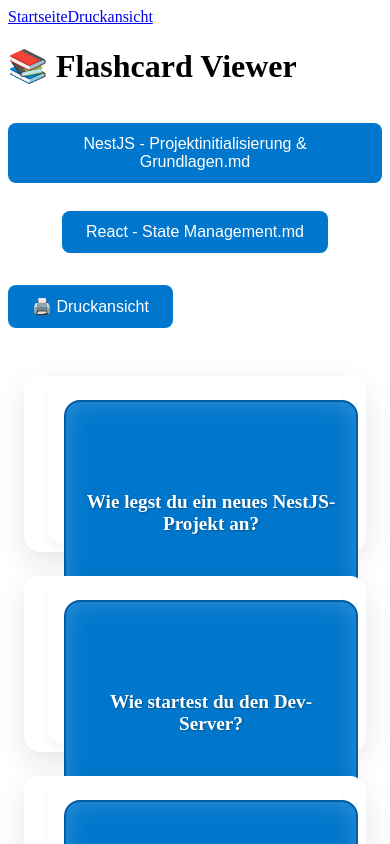
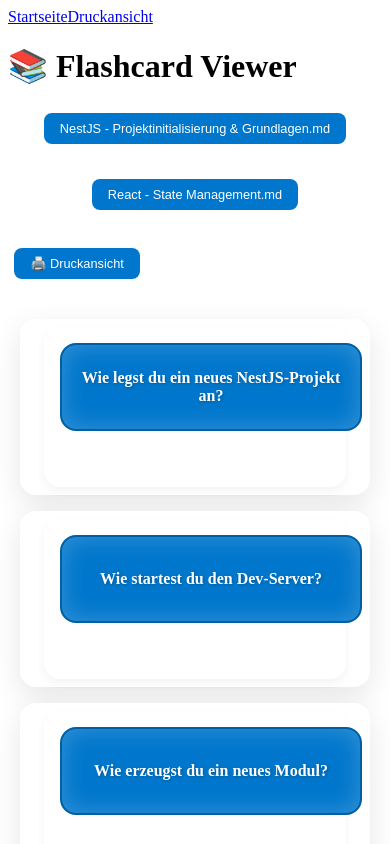
Before and after one commit to nadobnykh/react_flashcard_app, a React (Vite) app: page / in a window 390 px wide. Both pictures are taken after a click on the button "NestJS - Projektinitialisierung & Grundlagen.md". Shown: the top 844 px of the page. Built offline with nearby package versions, Linux system fonts and the light colour scheme.

Commit message:
refactor: Improve flip logic and enhance card interaction in StartPage

```diff
--- a/src/pages/StartPage.css
+++ b/src/pages/StartPage.css
@@ -1,14 +1,14 @@
+/* General container */
 .card-container {
-  margin-top: 2rem;
+  margin: 1.5rem auto;
+  max-width: 1100px;
   display: grid;
-  grid-template-columns: repeat(auto-fit, minmax(280px, 1fr));
-  gap: 1.5rem;
-  padding: 1rem;
-  max-width: 1100px;
-  margin-left: auto;
-  margin-right: auto;
+  grid-template-columns: repeat(auto-fit, minmax(250px, 1fr));
+  gap: 1rem;
+  padding: 0 0.75rem;
 }
 
+/* Flashcard styles */
 .card {
   background: #fff;
   border-radius: 1rem;
@@ -17,7 +17,7 @@
   cursor: pointer;
   perspective: 1200px;
   transition: transform 0.4s ease;
-  min-height: 8rem;
+  min-height: 10rem;
   display: flex;
   align-items: center;
   justify-content: center;
@@ -43,15 +43,12 @@
 .card-back {
   position: absolute;
   width: 100%;
-  -webkit-backface-visibility: hidden;
   backface-visibility: hidden;
-  -moz-backface-visibility: hidden;
-  -ms-backface-visibility: hidden;
   display: flex;
   align-items: center;
   justify-content: center;
-  height: 6cm;
-  font-size: 1.2rem;
+  height: 7rem;
+  font-size: 1.25rem;
   border-radius: 1rem;
   padding: 1rem;
   box-sizing: border-box;
@@ -61,9 +58,9 @@
 .card-front {
   background-color: #0077cc;
   color: white;
-  font-weight: 600;
-  box-shadow: inset 0 0 25px rgba(255, 255, 255, 0.2);
-  text-shadow: 1px 1px 2px rgba(0, 0, 0, 0.3);
+  font-weight: 700;
+  box-shadow: inset 0 0 25px rgba(255, 255, 255, 0.22);
+  text-shadow: 1px 1px 3px rgba(0, 0, 0, 0.25);
   border: 2px solid #005fa3;
 }
 
@@ -74,20 +71,23 @@
   border: 2px solid #ccc;
   font-weight: 400;
   overflow-y: auto;
-  box-shadow: inset 0 0 10px rgba(0, 0, 0, 0.05);
+  box-shadow: inset 0 0 10px rgba(0, 0, 0, 0.06);
   padding-top: 1.5rem;
+  text-align: left;
 }
 
+/* Buttons and file list */
 button {
   font-size: 1rem;
   padding: 0.75rem 1.5rem;
-  margin-top: 1rem;
+  margin: 0.4rem 0.4rem 1rem 0.4rem;
   background-color: #0077cc;
   color: white;
   border: none;
   border-radius: 8px;
   cursor: pointer;
   transition: background-color 0.3s ease;
+  user-select: none;
 }
 
 button:hover {
@@ -101,3 +101,36 @@
   justify-content: center;
   margin-bottom: 1rem;
 }
+
+/* Responsive tweaks */
+@media (max-width: 768px) {
+  .card {
+    min-height: 9rem;
+  }
+  .card-front,
+  .card-back {
+    height: 6rem;
+    font-size: 1.1rem;
+  }
+
+  button {
+    padding: 0.6rem 1.2rem;
+    font-size: 0.9rem;
+  }
+}
+
+@media (max-width: 480px) {
+  .card {
+    min-height: 8rem;
+  }
+  .card-front,
+  .card-back {
+    height: 5.5rem;
+    font-size: 1rem;
+  }
+
+  button {
+    padding: 0.5rem 1rem;
+    font-size: 0.8rem;
+  }
+}
--- a/src/pages/StartPage.tsx
+++ b/src/pages/StartPage.tsx
@@ -55,14 +55,15 @@
     navigate(`/print?file=${encodeURIComponent(`cards/${currentFile}`)}`);
   };
 
-  const toggleFlip = (index: number) => {
+  // Flip logic: flip on mouse or touch down, flip back on mouse/touch up or leave
+  const startFlip = (index: number) => {
+    setFlippedCards(prev => new Set(prev).add(index));
+  };
+
+  const endFlip = (index: number) => {
     setFlippedCards(prev => {
       const newSet = new Set(prev);
-      if (newSet.has(index)) {
-        newSet.delete(index);
-      } else {
-        newSet.add(index);
-      }
+      newSet.delete(index);
       return newSet;
     });
   };
@@ -77,10 +78,7 @@
           </button>
         ))}
       </div>
-      <button
-        id="printButton"
-        onClick={handlePrintClick}
-      >
+      <button id="printButton" onClick={handlePrintClick}>
         🖨️ Druckansicht
       </button>
       <div id="cardContainer" className="card-container">
@@ -90,16 +88,15 @@
             <div
               key={idx}
               className={`card${flippedCards.has(idx) ? ' flipped' : ''}`}
-              onMouseDown={() => toggleFlip(idx)}
+              onMouseDown={() => startFlip(idx)}
+              onMouseUp={() => endFlip(idx)}
+              onMouseLeave={() => endFlip(idx)}
+              onTouchStart={() => startFlip(idx)}
+              onTouchEnd={() => endFlip(idx)}
             >
-              <div className="card-inner" style={{transform: flippedCards.has(idx) ? 'rotateY(180deg)' : 'none'}}>
-                <div className="card-front">
-                  {card.question}
-                </div>
-                <div
-                  className="card-back"
-                  dangerouslySetInnerHTML={{ __html: marked.parse(card.answer) }}
-                />
+              <div className="card-inner" style={{ transform: flippedCards.has(idx) ? 'rotateY(180deg)' : 'none' }}>
+                <div className="card-front">{card.question}</div>
+                <div className="card-back" dangerouslySetInnerHTML={{ __html: marked.parse(card.answer) }} />
               </div>
             </div>
           ))}
```
